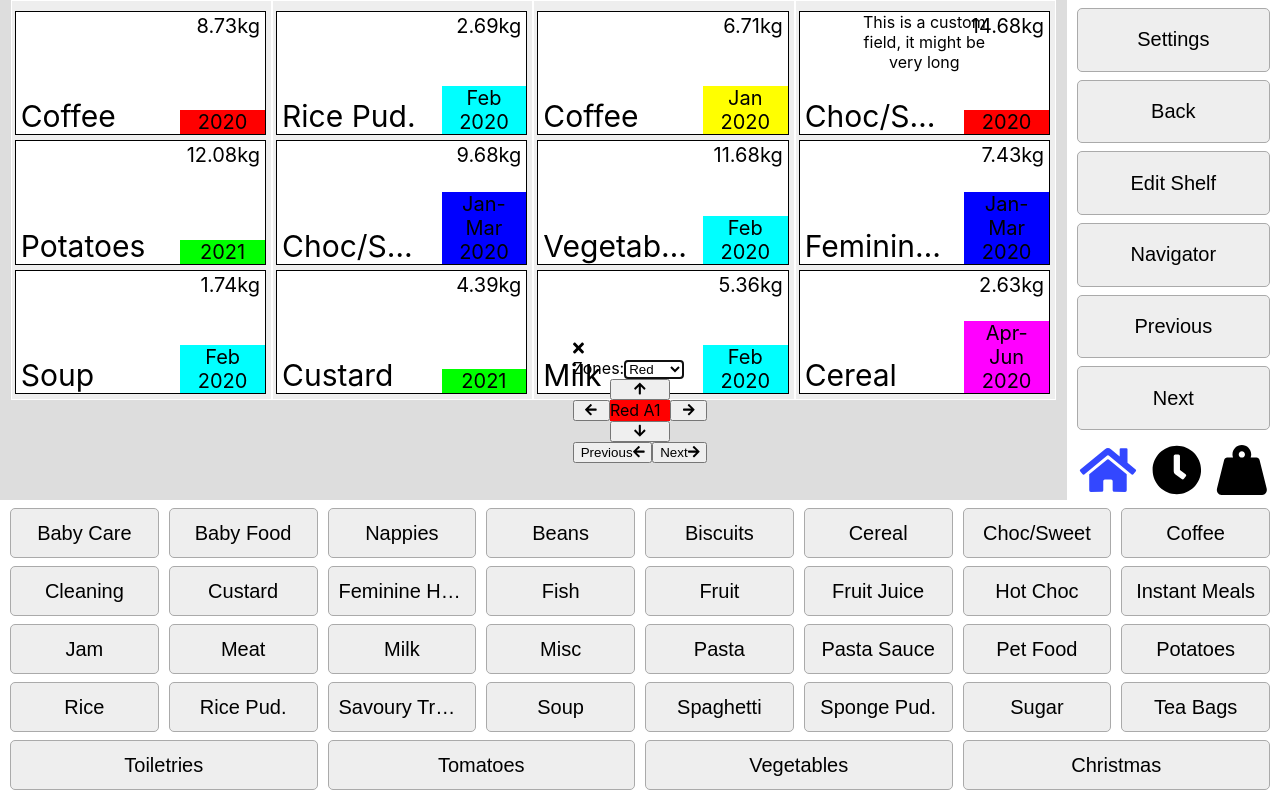
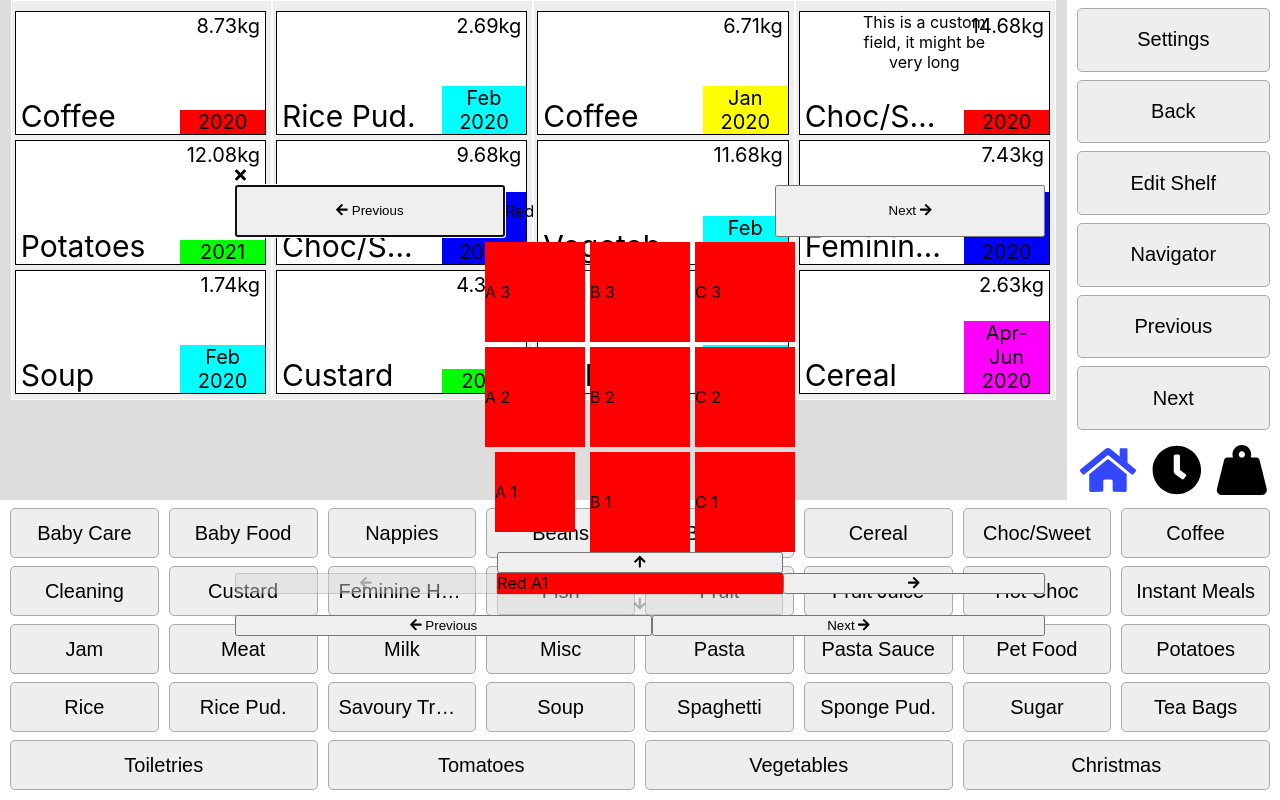
Before and after one commit to Kacper-Lubisz/TrayMaster, a React (Create React App) app: page / in a window 1280 px wide. Built offline with nearby package versions, Linux system fonts and the light colour scheme.

Commit message:
Built Navigation popup
* Added nextZone and previousZone as move directions

```diff
--- a/src/ShelfView.tsx
+++ b/src/ShelfView.tsx
@@ -36,7 +36,7 @@ export type KeyboardName = "category" | "expiry" | "weight";
 /**
  * The directions in which you can navigate
  */
-type ShelfMoveDirection = "left" | "right" | "up" | "down" | "next" | "previous"
+type ShelfMoveDirection = "left" | "right" | "up" | "down" | "nextTray" | "previousTray" | "nextZone" | "previousZone"
 
 
 interface ShelfViewProps {
@@ -172,9 +172,9 @@ export class ShelfView extends React.Component<ShelfViewProps, ShelfViewState> {
                 currentShelf: currentZone.bays[newBayIndex].shelves[newShelfIndex]
             });
 
-        } else if (shelf === "next") {
+        } else if (shelf === "nextTray" || shelf === "nextZone") {
 
-            if (shelfIndex + 1 !== currentBay.shelves.length) {// increment shelfIndex
+            if (shelfIndex + 1 !== currentBay.shelves.length && shelf !== "nextZone") {// increment shelfIndex
 
                 const newShelfIndex = shelfIndex + 1;
                 this.setState({
@@ -182,7 +182,7 @@ export class ShelfView extends React.Component<ShelfViewProps, ShelfViewState> {
                     selected: new Map(),
                     currentShelf: currentBay.shelves[newShelfIndex]
                 });
-            } else if (bayIndex + 1 !== currentZone.bays.length) { // increment bayIndex
+            } else if (bayIndex + 1 !== currentZone.bays.length && shelf !== "nextZone") { // increment bayIndex
 
                 const newBayIndex = bayIndex + 1;
                 this.setState({
@@ -203,9 +203,9 @@ export class ShelfView extends React.Component<ShelfViewProps, ShelfViewState> {
                     // fixme ensure that this zone has bays and this bay has shelves
                 });
             }
-        } else if (shelf === "previous") {
+        } else if (shelf === "previousTray" || shelf === "previousZone") {
 
-            if (shelfIndex - 1 >= 0) {// decrement shelfIndex
+            if (shelfIndex - 1 >= 0 && shelf !== "previousZone") {// decrement shelfIndex
 
                 const newShelfIndex = shelfIndex - 1;
                 const newShelf = currentBay.shelves[newShelfIndex];
@@ -214,7 +214,7 @@ export class ShelfView extends React.Component<ShelfViewProps, ShelfViewState> {
                     selected: new Map(),
                     currentShelf: newShelf
                 });
-            } else if (bayIndex - 1 >= 0) { // decrement bayIndex
+            } else if (bayIndex - 1 >= 0 && shelf !== "previousZone") { // decrement bayIndex
 
                 const newBayIndex = bayIndex - 1;
                 const newBay = currentZone.bays[newBayIndex];
@@ -242,29 +242,31 @@ export class ShelfView extends React.Component<ShelfViewProps, ShelfViewState> {
                     // fixme ensure that this zone has bays and this bay has shelves
                 });
             }
+        } else {
+            throw Error(`Unimplemented move direction ${shelf}`);
         }
+
     }
 
     /**
      * This returns the possible directions in which changeShelf can move from the specified shelf
      * @param shelf The shelf to consider movement directions from
      */
-    possibleMoveDirections(shelf: Shelf): ShelfMoveDirection[] {
+    possibleMoveDirections(shelf: Shelf): Map<ShelfMoveDirection, boolean> {
         const {
             warehouse, zone, bay, bayIndex, shelfIndex,
         } = ShelfView.currentShelfParentsAndIndices(shelf);
 
-        const possibleDirections: ShelfMoveDirection[] = [];
-
-        // this could potentially be slow
-        if (warehouse.shelves.length > 1) possibleDirections.push("next", "previous");
-        if (shelfIndex + 1 !== bay.shelves.length) possibleDirections.push("up");
-        if (shelfIndex - 1 !== -1) possibleDirections.push("down");
-        if (bayIndex + 1 !== zone.bays.length) possibleDirections.push("right");
-        if (bayIndex - 1 !== -1) possibleDirections.push("left");
-
-        return possibleDirections;
-
+        return new Map([
+            ["left", bayIndex - 1 !== -1],
+            ["right", bayIndex + 1 !== zone.bays.length],
+            ["up", shelfIndex + 1 !== bay.shelves.length],
+            ["down", shelfIndex - 1 !== -1],
+            ["nextTray", warehouse.shelves.length > 1],
+            ["previousTray", warehouse.shelves.length > 1],
+            ["nextZone", warehouse.zones.length > 1],
+            ["previousZone", warehouse.zones.length > 1],
+        ]);
     }
 
     /**
@@ -320,6 +322,7 @@ export class ShelfView extends React.Component<ShelfViewProps, ShelfViewState> {
     }
 
     render() {
+        const possibleMoveDirections = this.possibleMoveDirections(this.state.currentShelf);
         return (
             <div id="shelfView">
                 <ViewPort selected={this.state.selected} setSelected={this.setSelected.bind(this)}
@@ -332,8 +335,10 @@ export class ShelfView extends React.Component<ShelfViewProps, ShelfViewState> {
                         {name: "Back", onClick: () => alert("Back")},
                         {name: "Edit Shelf", onClick: this.enterEditShelf.bind(this)},
                         {name: "Navigator", onClick: this.openNavigator.bind(this)},
-                        {name: "Previous", onClick: this.changeShelf.bind(this, "previous")},
-                        {name: "Next", onClick: this.changeShelf.bind(this, "next")},
+                        {name: "Previous", onClick: this.changeShelf.bind(this, "previousTray")},
+                        // enabled = possibleMoveDirections.previousTray
+                        {name: "Next", onClick: this.changeShelf.bind(this, "nextTray")},
+                        // enabled = possibleMoveDirections.nextTray
                     ]}
                     keyboards={[
                         {name: "category", icon: faHome},
@@ -343,74 +348,7 @@ export class ShelfView extends React.Component<ShelfViewProps, ShelfViewState> {
                     keyboardSwitcher={this.switchKeyboard.bind(this)}
                     currentKeyboard={this.state.currentKeyboard}
                 />
-                <Popup
-                    open={this.state.isNavModalOpen}
-                    closeOnDocumentClick
-                    onClose={this.closeNavigator.bind(this)}
-                >
-                    <div className="modal">
-                        <FontAwesomeIcon onClick={this.closeNavigator.bind(this)} icon={cross}/>
-                        <div>
-                            Zones:<select name={"zones"}>
-                            {this.props.warehouse.zones.map(zone =>
-                                <option value={zone.name}>{zone.name}</option>
-                            )}
-                        </select>
-                        </div>
-                        <div style={{display: "grid"}}>
-                            <p style={{
-                                backgroundColor: this.state.currentShelf.parentZone?.color,
-                                gridRow: 2,
-                                gridColumn: 2,
-                                margin: 0,
-                                color: getTextColourForBackground(
-                                    this.state.currentShelf.parentZone?.color ?? "#ffffff"
-                                )
-                            }}>{this.state.currentShelf.toString()}</p>
-
-                            <button onClick={this.changeShelf.bind(this, "up")} style={{
-                                gridRow: 1,
-                                gridColumn: 2,
-                            }}>
-                                <FontAwesomeIcon icon={upArrow}/>
-                            </button>
-                            <button onClick={this.changeShelf.bind(this, "down")} style={{
-                                gridRow: 3,
-                                gridColumn: 2,
-                            }}>
-                                <FontAwesomeIcon icon={downArrow}/>
-                            </button>
-                            <button onClick={this.changeShelf.bind(this, "left")} style={{
-                                gridRow: 2,
-                                gridColumn: 1,
-                            }}>
-                                <FontAwesomeIcon icon={leftArrow}/>
-                            </button>
-                            <button onClick={this.changeShelf.bind(this, "right")} style={{
-                                gridRow: 2,
-                                gridColumn: 3,
-                            }}>
-                                <FontAwesomeIcon icon={rightArrow}/>
-                            </button>
-                        </div>
-                        <div style={{display: "grid"}}>
-                            <button
-                                onClick={this.changeShelf.bind(this, "previous")}
-                                style={{
-                                    gridRow: 4,
-                                    gridColumn: 1,
-                                }}>Previous<FontAwesomeIcon icon={leftArrow}/>
-                            </button>
-                            <button
-                                onClick={this.changeShelf.bind(this, "next")}
-                                style={{
-                                    gridRow: 4,
-                                    gridColumn: 2,
-                                }}>Next<FontAwesomeIcon icon={rightArrow}/>
-                            </button>
-                        </div>
-                    </div>
-                </Popup>
+                {this.renderNavigationPopup(possibleMoveDirections)}
                 <BottomPanel
                     categories={this.props.warehouse.categories.map((category) => {
                         return {
@@ -423,6 +361,156 @@ export class ShelfView extends React.Component<ShelfViewProps, ShelfViewState> {
             </div>
         );
 
+    }
+
+    private renderNavigationPopup(possibleMoveDirections: Map<ShelfMoveDirection, boolean>) {
+
+        // todo fixme this whooole thing needs a restyle 😉
+        // the popup needs to be moved to over the navigator button
+
+        const maxBaySize: number = this.state.currentShelf.parentWarehouse?.bays.reduce((max, current) => {
+            return Math.max(max, current.shelves.length);
+        }, 0) ?? 0;
+
+        return <Popup
+            open={this.state.isNavModalOpen}
+            closeOnDocumentClick
+            onClose={this.closeNavigator.bind(this)}
+        >
+            <div className="modal">
+                <FontAwesomeIcon onClick={this.closeNavigator.bind(this)} icon={cross}/>
+
+                <div id="zoneSelector" style={{display: "grid", gridTemplateColumns: "1fr 1fr 1fr"}}
+                >
+                    <button
+                        id="previousZone"
+                        onClick={this.changeShelf.bind(this, "previousZone")}
+                        disabled={!possibleMoveDirections.get("previousZone")}
+                    ><FontAwesomeIcon icon={leftArrow}/> Previous
+                    </button>
+                    <p>{this.state.currentShelf.parentZone?.name ?? "?"}</p>
+                    <button
+                        id="nextZone"
+                        onClick={this.changeShelf.bind(this, "nextZone")}
+                        disabled={!possibleMoveDirections.get("nextZone")}
+                    >Next <FontAwesomeIcon icon={rightArrow}/>
+                    </button>
+                </div>
+
+                <div style={{ //todo fixme this needs a complete redesign
+                    display: "grid",
+                    gridGap: 5,
+                    marginLeft: "250px",
+                    marginRight: "250px"
+                }}>
+                    {
+                        this.state.currentShelf.parentZone?.bays.flatMap((bay, bayIndex) =>
+                            bay.shelves.map((shelf, shelfIndex) =>
+                                <div
+                                    key={bayIndex.toString() + shelfIndex}
+                                    style={{
+                                        gridColumn: bayIndex + 1,
+                                        gridRow: maxBaySize - shelfIndex + 1,
+                                    }}
+                                >
+                                    <div
+                                        style={{
+                                            backgroundColor: this.state.currentShelf.parentZone?.color,
+                                            color: getTextColourForBackground(
+                                                this.state.currentShelf.parentZone?.color ?? "#ffffff"
+                                            )
+                                        }}
+                                        className={`shelf ${this.state.currentShelf === shelf ? "currentShelf" : ""}`}
+                                        onClick={this.changeShelf.bind(this, shelf)}
+                                    >
+
+                                        {bay.name} {shelf.name}
+                                    </div>
+                                </div>
+                            )
+                        )
+                    }
+                </div>
+
+                <div
+                    id="arrowArea"
+                    style={{
+                        display: "grid",
+                    }}>
+                    <p
+                        id="arrowAreaLabel"
+                        style={{
+                            backgroundColor: this.state.currentShelf.parentZone?.color,
+                            gridRow: 2,
+                            gridColumn: 2,
+                            margin: 0,
+                            color: getTextColourForBackground(
+                                this.state.currentShelf.parentZone?.color ?? "#ffffff"
+                            )
+                        }}
+                    >{this.state.currentShelf.toString()}</p>
+
+                    <button
+                        id="trayUp"
+                        disabled={!possibleMoveDirections.get("up")}
+                        onClick={this.changeShelf.bind(this, "up")}
+                        style={{
+                            gridRow: 1,
+                            gridColumn: 2,
+                        }}
+                    ><FontAwesomeIcon icon={upArrow}/></button>
+                    <button
+                        id="trayDown"
+                        onClick={this.changeShelf.bind(this, "down")}
+                        style={{
+                            gridRow: 3,
+                            gridColumn: 2,
+                        }}
+                        disabled={!possibleMoveDirections.get("down")}
+                    ><FontAwesomeIcon icon={downArrow}/></button>
+                    <button
+                        id="trayleft"
+                        onClick={this.changeShelf.bind(this, "left")}
+                        style={{
+                            gridRow: 2,
+                            gridColumn: 1,
+                        }}
+                        disabled={!possibleMoveDirections.get("left")}
+                    ><FontAwesomeIcon icon={leftArrow}/></button>
+                    <button
+                        id="trayRight"
+                        onClick={this.changeShelf.bind(this, "right")}
+                        style={{
+                            gridRow: 2,
+                            gridColumn: 3,
+                        }}
+                        disabled={!possibleMoveDirections.get("right")}
+                    ><FontAwesomeIcon icon={rightArrow}/></button>
+                </div>
+                <div id="nextPrevious" style={{display: "grid"}}>
+                    <button
+                        id="previous"
+                        onClick={this.changeShelf.bind(this, "previousTray")}
+                        style={{
+                            gridRow: 4,
+                            gridColumn: 1,
+                        }}
+                        disabled={!possibleMoveDirections.get("previousTray")}
+                    ><FontAwesomeIcon icon={leftArrow}/> Previous
+                    </button>
+                    <button
+                        id="next"
+                        onClick={this.changeShelf.bind(this, "nextTray")}
+                        style={{
+                            gridRow: 4,
+                            gridColumn: 2,
+                        }}
+                        disabled={!possibleMoveDirections.get("nextTray")}
+                    >Next <FontAwesomeIcon icon={rightArrow}/>
+                    </button>
+                </div>
+            </div>
+        </Popup>;
     }
 
 }
--- a/src/styles/_viewport.scss
+++ b/src/styles/_viewport.scss
@@ -2,6 +2,19 @@
 
 // Import system-wide variables: we need to know $accent-colour here
 @import "variables";
+
+
+.shelf {
+  align-content: center;
+  margin: auto auto;
+  width: 100px;
+  height: 100px;
+}
+
+.currentShelf {
+  width: 80px;
+  height: 80px;
+}
 
 // Shelf
 #shelf {
```
